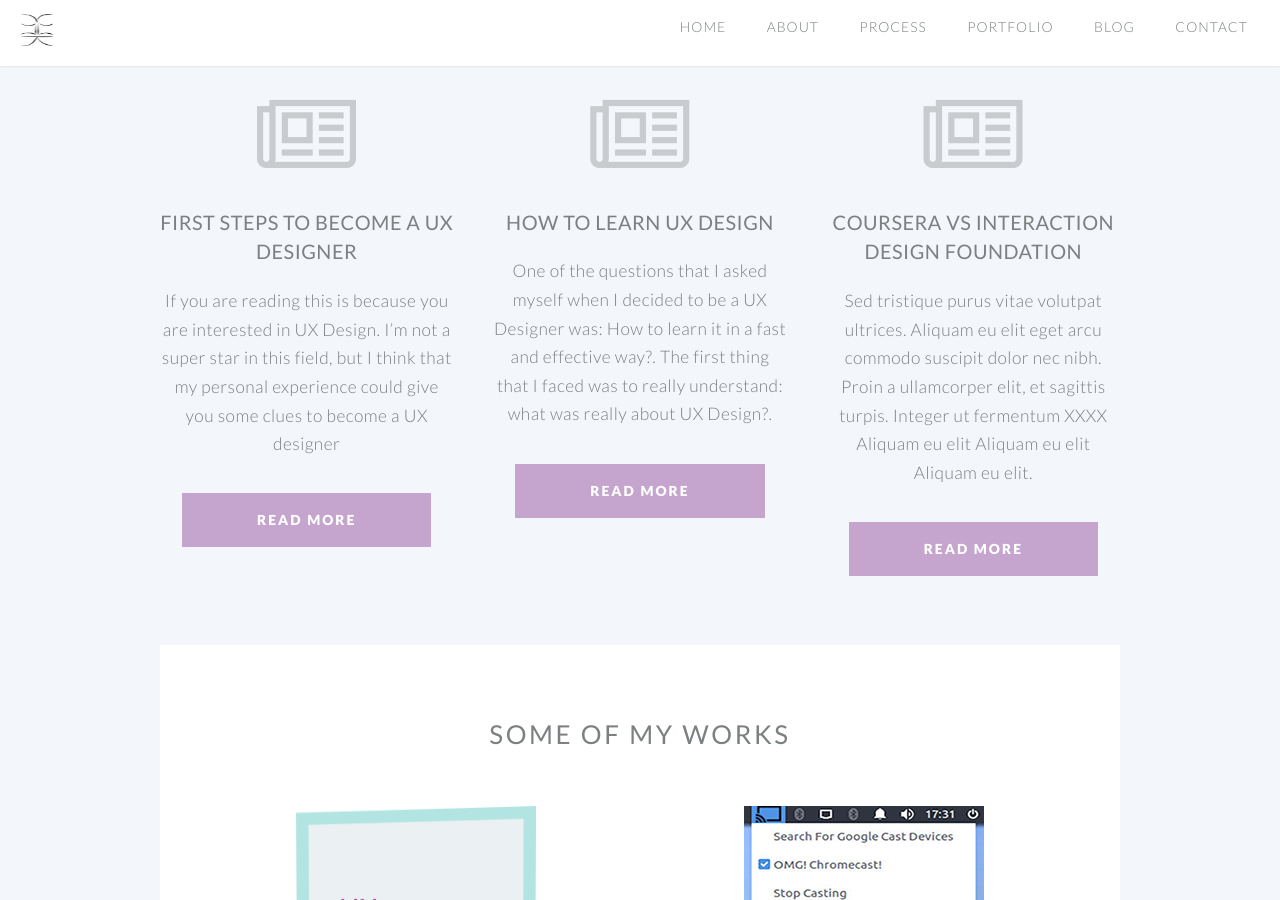
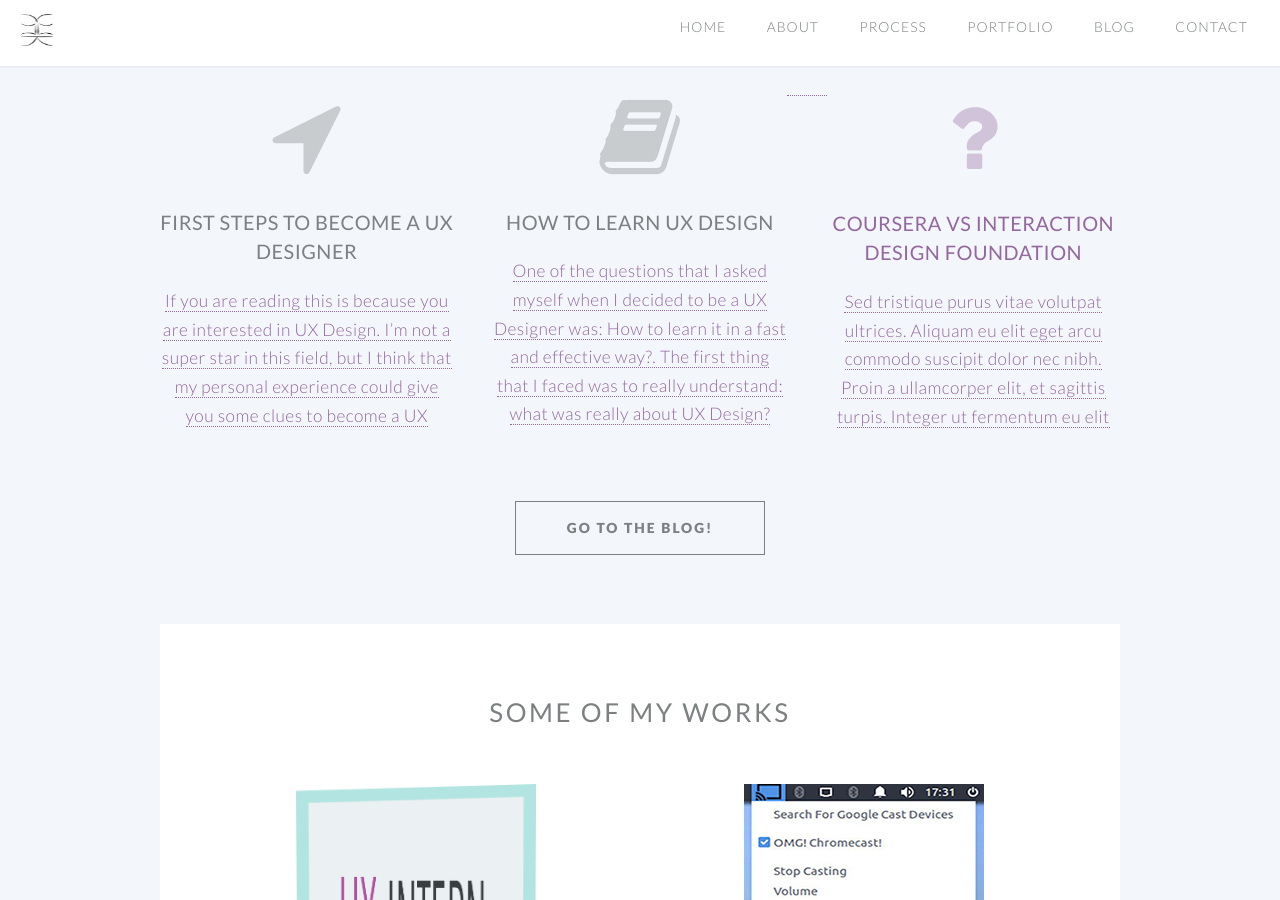
Before and after one commit to claucvk/claucvk.github.io, a Jekyll site: the page built from index.html, in a window 1280 px wide and 900 px high, scrolled down 1605 px. Built offline with Jekyll 4.4.1, drawn with Linux system fonts in a browser that asks for light colours; some of the changed text lies outside the part shown.

Commit message:
cambios info articles  en home page

```diff
--- a/index.html
+++ b/index.html
@@ -60,48 +60,42 @@ layout: landing-page
 							<div class="4u">
 
 								<section>
-									<span class="icon featured fa-newspaper-o"></span>
+									<span class="icon featured fa-location-arrow"></span>
 									<header>
 										<h3><b>First steps to become a UX Designer</b></h3>
 									</header>
-									<p>If you are reading this is because you are interested in UX Design. I’m not a super star in this field, but I think that my personal experience could give you some clues to become a UX designer
-									<footer>
-														<ul class="buttons">
-															<li><a href="#" class="button special">Read More</a></li>
-													</footer>
+									<p><a href="/blog/ux/2015/08/20/firts-steps-become-a-uxd.html">If you are reading this is because you are interested in UX Design. I’m not a super star in this field, but I think that my personal experience could give you some clues to become a UX</a></p>
 								</section>
 							</div>
+
 							<div class="4u">
 								<section>
-									<span class="icon featured fa-newspaper-o"></span>
+									<span class="icon featured fa-book"></span>
 									<header>
 										<h3><b>How to learn UX Design</b></h3>
 									</header>
-									<p>One of the questions that I asked myself when I decided to be a UX Designer was: How to learn it in a fast and effective way?. The first thing that I faced was to really understand: what was really about UX Design?.</p>
-									<footer>
-														<ul class="buttons">
-															<li><a href="#" class="button special">Read More</a></li>
-														</ul>
-													</footer>
+									<p><a href="/blog/ux/2016/07/24/how-to-learn-ux-design.html">One of the questions that I asked myself when I decided to be a UX Designer was: How to learn it in a fast and effective way?. The first thing that I faced was to really understand: what was really about UX Design?<a></p>
 								</section>
 
 							</div>
 							<div class="4u">
 
 								<section>
-									<span class="icon featured fa-newspaper-o"></span>
+									<span class="icon featured fa-question"></span>
 									<header>
-										<h3><b>Coursera vs Interaction Design Foundation</b></h3>
+									<h3><b>Coursera vs Interaction Design Foundation</b></h3>
 									</header>
-									<p>Sed tristique purus vitae volutpat ultrices. Aliquam eu elit eget arcu commodo suscipit dolor nec nibh. Proin a ullamcorper elit, et sagittis turpis. Integer ut fermentum XXXX Aliquam eu elit Aliquam eu elit Aliquam eu elit.</p>
-											<footer>
-														<ul class="buttons">
-															<li><a href="#" class="button special">Read More</a></li>
-											</footer>
+								<p><a href="/#">Sed tristique purus vitae volutpat ultrices. Aliquam eu elit eget arcu commodo suscipit dolor nec nibh. Proin a ullamcorper elit, et sagittis turpis. Integer ut fermentum eu elit</a></p>
 								</section>
 
 							</div>
 						</div>
+						<footer class="major">
+							<ul class="buttons">
+								<li><a href="portfolio/" class="button">Go to the Blog!</a></li>
+							</ul>
+						</footer>
+
 					</section>
 
 				<!-- Three -->
@@ -150,7 +144,7 @@ layout: landing-page
 
 				<header>
 					<h2>Ready to do <strong>something</strong>?</h2>
-					<p>Nobody was born successful, and every day is a learning experience. The way you want to make this journey called life depends on you. Love what you are doing and find your place in this world. Always respect others but never let them make you down, your conscience will thank you later. And remember the present soon become an unchangeable past and the future depend on present.
+					<p>Nobody was born successful, and every day is a learning experience. The way you want to make this journey called "life" depends on you. Love what you are doing and find your place in this world. Always respect others but never let them make you down, your conscience will thank you later. And remember the present soon become an unchangeable past and the future depend on present.
 					</p>
 				</header>
 			</section>
```
